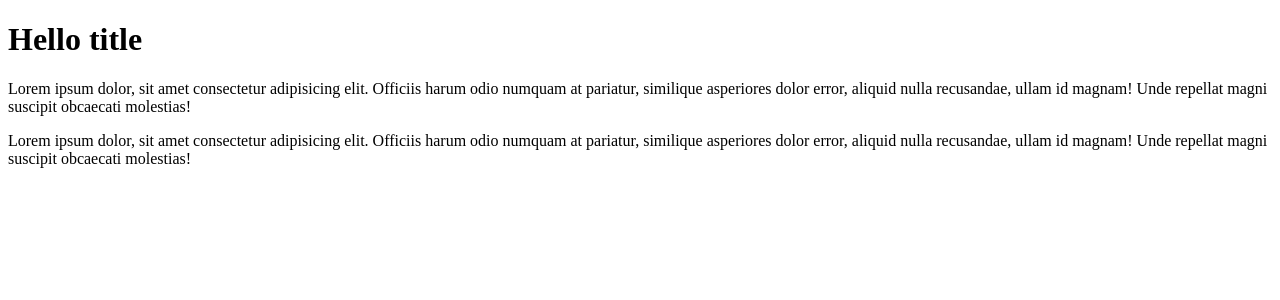
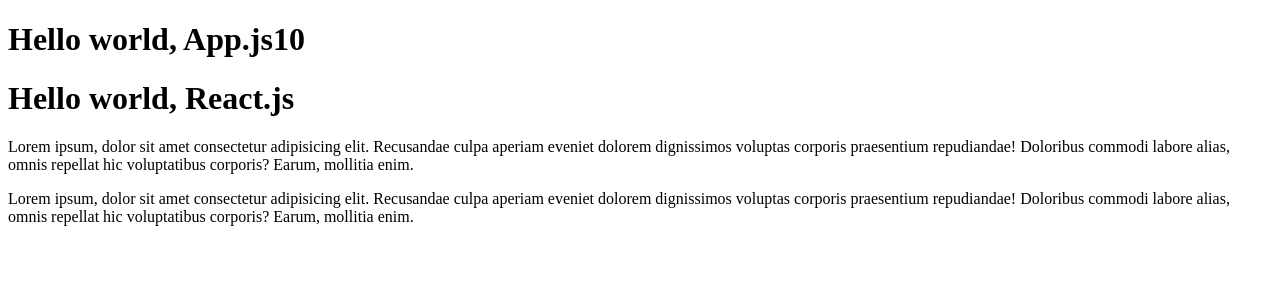
Before and after one commit to Olyabyalik/react25.09, a React (Create React App) app: page / in a window 1280 px wide. Shown: the top 300 px of the page. Built offline with nearby package versions, Linux system fonts and the light colour scheme.

Commit message:
added new props num

```diff
--- a/src/index.tsx
+++ b/src/index.tsx
@@ -1,24 +1,38 @@
-import { title } from 'process'
 import React from 'react'
 import ReactDOM from 'react-dom/client'
 
 const root = ReactDOM.createRoot(document.getElementById('root') as HTMLElement)
 
+type HeaderType = {
+    title: string
+    num?: number
+}
+
+const Header = (props: HeaderType) => {
+    return (
+        <h1>
+            Hello world, {props.title}
+            {props.num}
+        </h1>
+    )
+}
+
 const Content = () => {
     return (
         <React.Fragment>
-            <h1>Hello title</h1>
             <p>
-                Lorem ipsum dolor, sit amet consectetur adipisicing elit.
-                Officiis harum odio numquam at pariatur, similique asperiores
-                dolor error, aliquid nulla recusandae, ullam id magnam! Unde
-                repellat magni suscipit obcaecati molestias!
+                Lorem ipsum, dolor sit amet consectetur adipisicing elit.
+                Recusandae culpa aperiam eveniet dolorem dignissimos voluptas
+                corporis praesentium repudiandae! Doloribus commodi labore
+                alias, omnis repellat hic voluptatibus corporis? Earum, mollitia
+                enim.
             </p>
             <p>
-                Lorem ipsum dolor, sit amet consectetur adipisicing elit.
-                Officiis harum odio numquam at pariatur, similique asperiores
-                dolor error, aliquid nulla recusandae, ullam id magnam! Unde
-                repellat magni suscipit obcaecati molestias!
+                Lorem ipsum, dolor sit amet consectetur adipisicing elit.
+                Recusandae culpa aperiam eveniet dolorem dignissimos voluptas
+                corporis praesentium repudiandae! Doloribus commodi labore
+                alias, omnis repellat hic voluptatibus corporis? Earum, mollitia
+                enim.
             </p>
         </React.Fragment>
     )
@@ -27,7 +41,8 @@
 const App = () => {
     return (
         <>
-            <header />
+            <Header title="App.js" num={10} />
+            <Header title="React.js" />
             <Content />
         </>
     )
```
